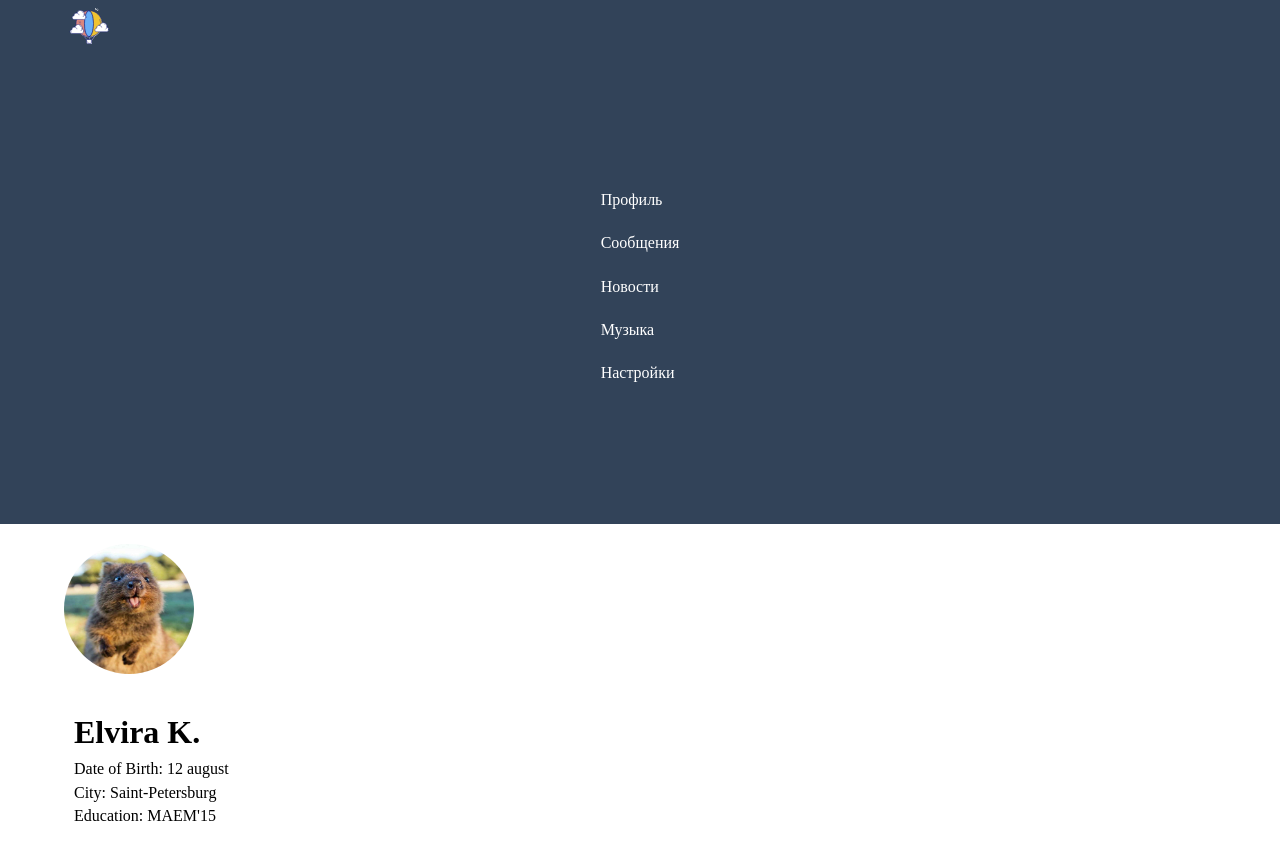
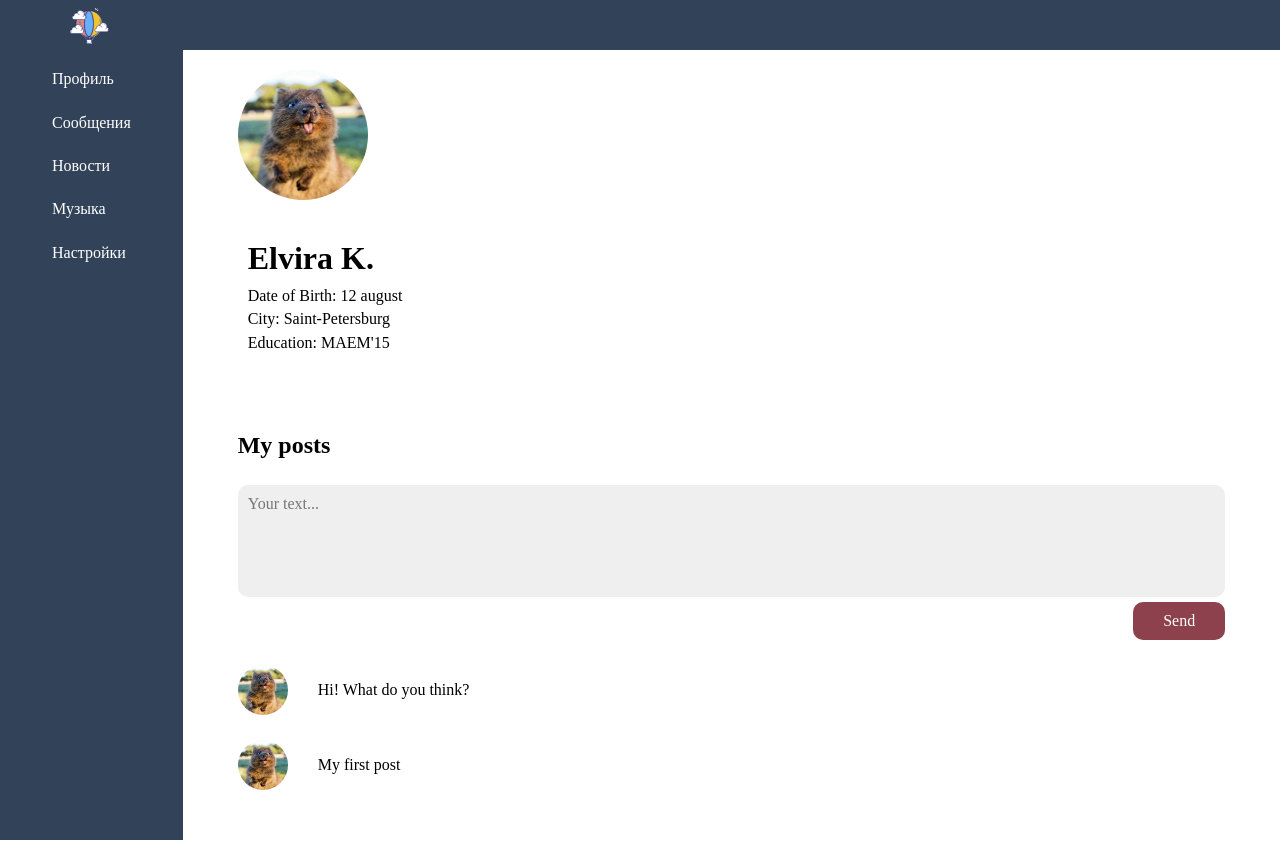
Before and after one commit to Elvira-del/social-network, a React (Create React App) app: page / in a window 1280 px wide. Shown: the top 842 px of the page. Built offline with nearby package versions, Linux system fonts and the light colour scheme.

Commit message:
feat: add grid areas for app component

```diff
--- a/src/styles/scss/layout/_grid.scss
+++ b/src/styles/scss/layout/_grid.scss
@@ -1,6 +1,10 @@
 .app {
   @include grid;
   grid-template-rows: auto 1fr auto;
+  grid-template-columns: minmax(max-content, 1fr) 6fr;
+  grid-template-areas:
+    "header header"
+    "navbar page";
   width: 100%;
   min-height: 100%;
 
@@ -14,3 +18,15 @@
     margin-bottom: 50px;
   }
 }
+
+.header {
+  grid-area: header;
+}
+
+.navbar {
+  grid-area: navbar;
+}
+
+.page {
+  grid-area: page;
+}
```
